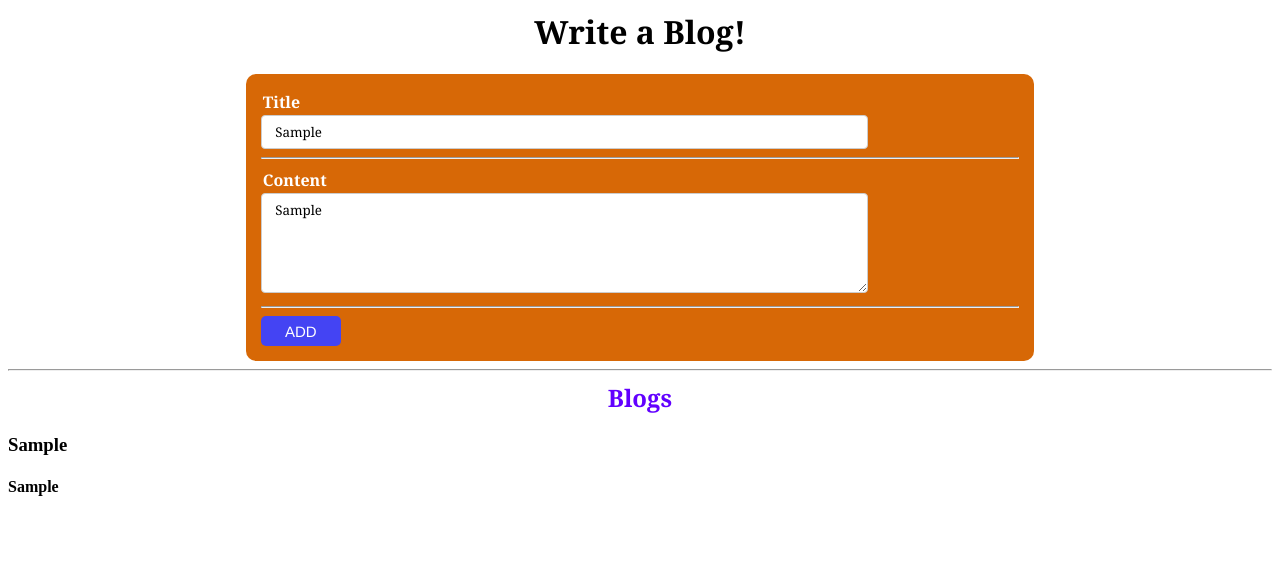
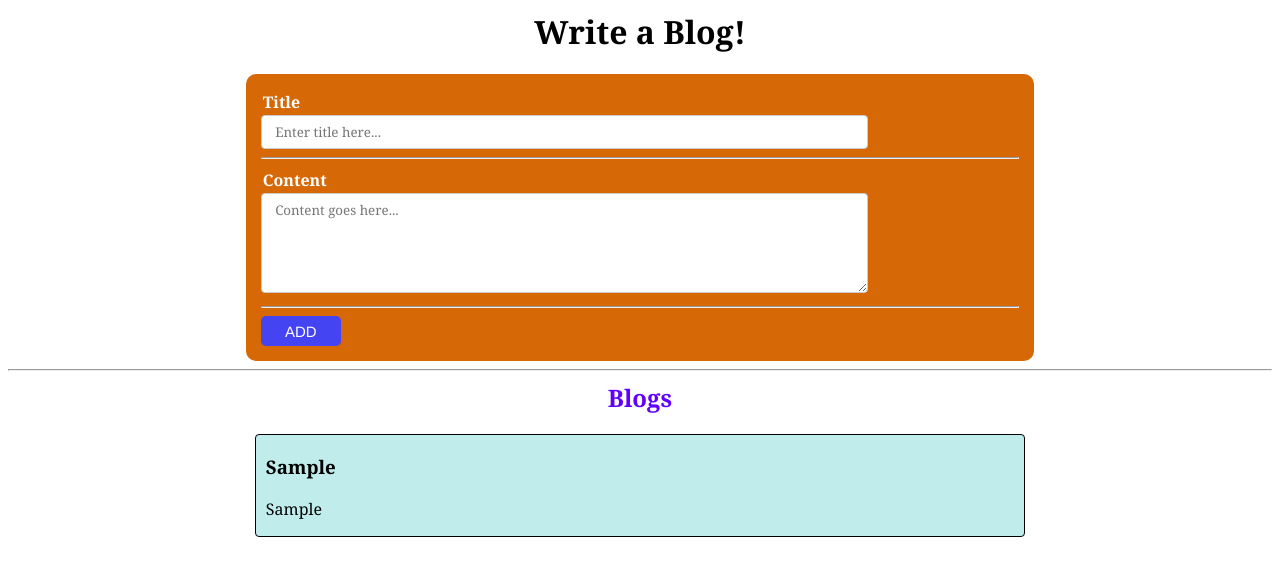
Before and after one commit to rahulh3299/Blogging_App, a React (Create React App) app: page / in a window 1280 px wide. Both pictures are taken after typing "Sample", "Sample" into the empty fields and a click on the button "ADD". Shown: the top 576 px of the page. Built offline with nearby package versions, Linux system fonts and the light colour scheme.

Commit message:
Create blogs section when add is pressed

```diff
--- a/src/Components/blog.js
+++ b/src/Components/blog.js
@@ -2,10 +2,15 @@ import { useState } from "react";
 
 function Blog(){
 
-    const [title,setTitle] = useState("");
-    const [content,setContent] = useState("");
+    let [title,setTitle] = useState("");
+    let [content,setContent] = useState("");
+    const [blogs,setBlogs] = useState([]);
     function handleSubmit(e){
         e.preventDefault();
+        setBlogs([{title,content},...blogs]);
+        console.log(blogs);
+        setTitle("");
+        setContent("");
     }
     return(
         <>
@@ -29,8 +34,18 @@ function Blog(){
          </div>
          <hr/>
          <h2>Blogs</h2>
-         <h3>{title}</h3>
-         <h4>{content}</h4>
+         {/* <h3>{title}</h3>
+         <h4>{content}</h4> */}
+         {blogs.map((blog,i)=>{
+            return(
+                <div className="blog" key={i}>
+                <h3>{blog.title}</h3>
+                <p>{blog.content}</p>
+                </div>
+            )
+
+
+         })}
         </>
     );
 }
```
